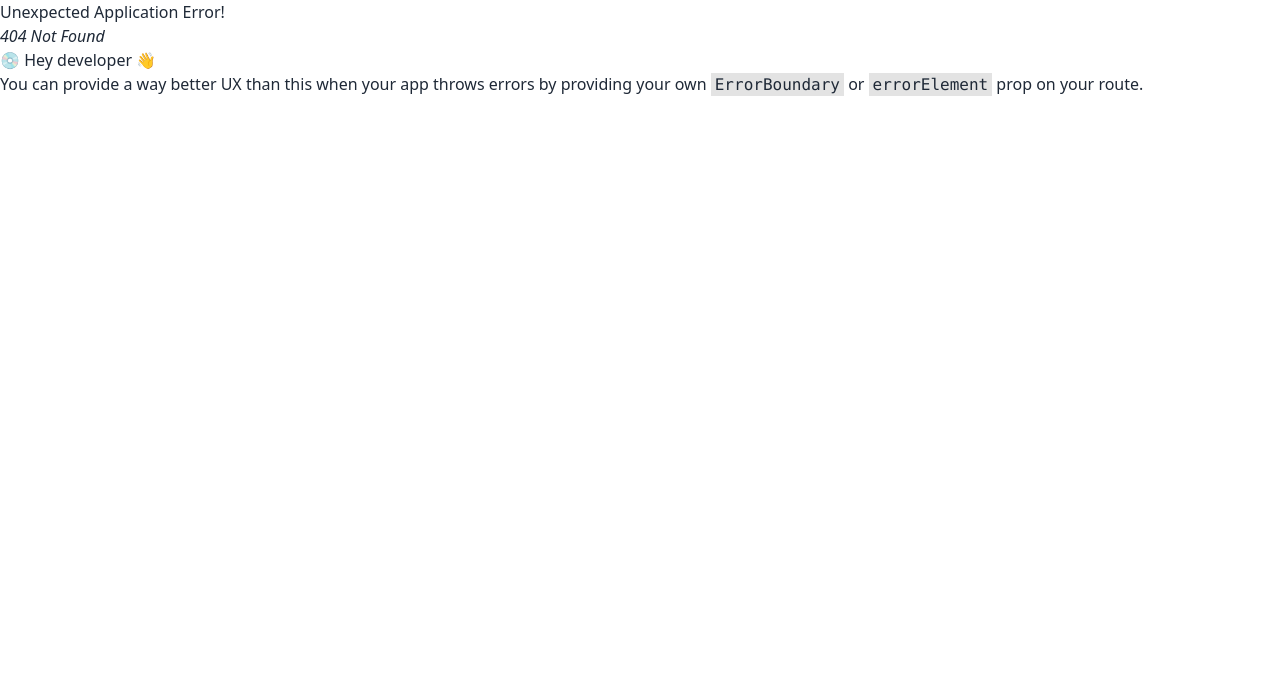
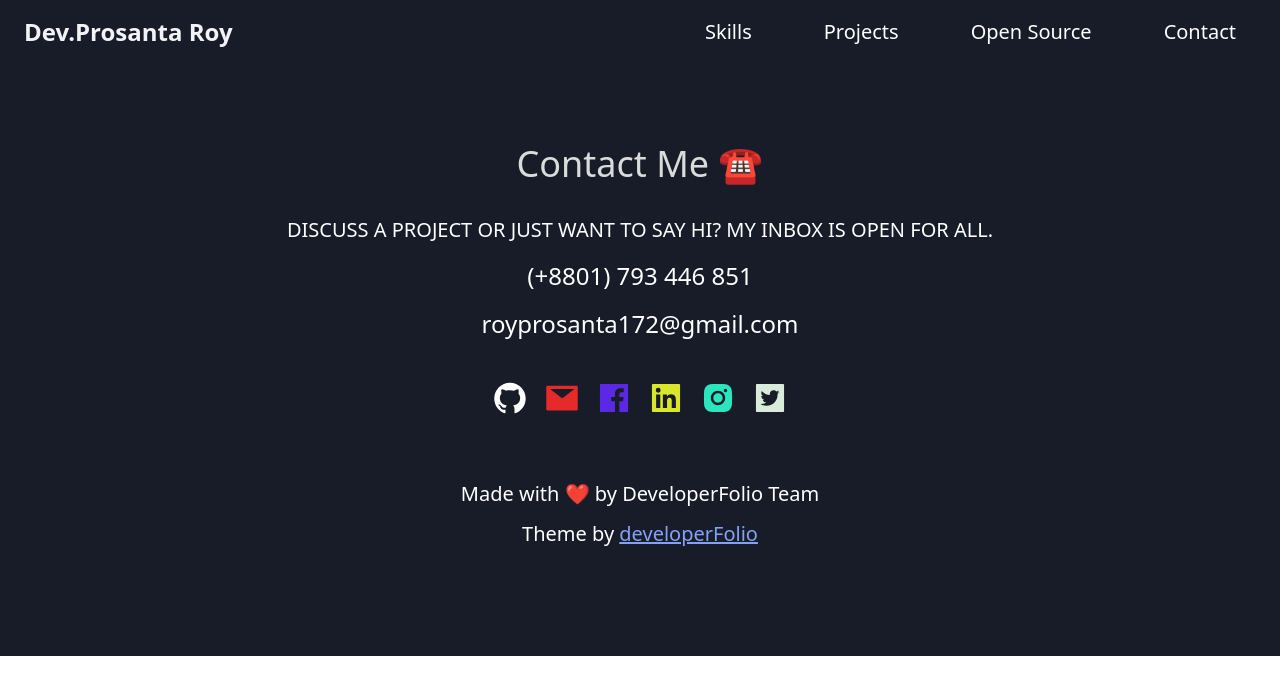
Before and after one commit to Prosantaroy1/PortFolio-site-React, a React (Vite) app: page /contact in a window 1280 px wide. Before the commit this address had no page. Shown: the top 694 px of the page. Built offline with nearby package versions, Linux system fonts and the light colour scheme.

Commit message:
contact page done

```diff
--- a/src/Component/Home/Contactpage/Contactpage.jsx
+++ b/src/Component/Home/Contactpage/Contactpage.jsx
@@ -1,12 +1,78 @@
-import React from 'react';
+import React from "react";
+import {
+  AiFillGithub,
+  AiFillFacebook,
+  AiFillLinkedin,
+  AiFillInstagram,
+  AiFillMail,
+  AiFillTwitterSquare,
+} from "react-icons/ai";
+import { Link } from "react-router-dom";
 
 const Contactpage = () => {
-    return (
-        <div className='pt-4 pb-8 px-10 flex flex-col text-[#ffff] justify-center items-center'>
-            <h3>Contactpage</h3>
-
-        </div>
-    );
+  return (
+    <div className="pt-12 pb-14 h-full px-10 flex flex-col text-[#ffff] justify-center items-center">
+      <h3 className="text-4xl pt-8 font-sans text-[#dbdbdb]">Contact Me ☎️</h3>
+      <p className="text-xl font-medium pt-8">
+        DISCUSS A PROJECT OR JUST WANT TO SAY HI? MY INBOX IS OPEN FOR ALL.
+      </p>
+      <p className="text-2xl font-medium pt-4">
+        <a href="tel:+8801793446851">(+8801) 793 446 851</a>
+      </p>
+      <a
+        href="mailto: royprosanta172@gmail.com"
+        className="text-2xl font-medium pt-4"
+      >
+        royprosanta172@gmail.com
+      </a>
+      <div className="flex gap-4 text-4xl  pt-10 pb-12">
+        <a href="" target="_blank">
+          <span>
+            <AiFillGithub />
+          </span>
+        </a>
+        <a href="#" target="_blank">
+          <span className="text-[#e62929]">
+            <AiFillMail />
+          </span>
+        </a>
+        <a href="" target="_blank">
+          <span className="text-[#5b29e6]">
+            <AiFillFacebook />
+          </span>
+        </a>
+        <a href="" target="_blank">
+          <span className="text-[#d9e629]">
+            <AiFillLinkedin />
+          </span>
+        </a>
+        <a href="#" target="_blank">
+          <span className="text-[#29e6bd]">
+            <AiFillInstagram />
+          </span>
+        </a>
+        <a href="#" target="_blank">
+          <span className="text-[#daebda]">
+            <AiFillTwitterSquare />
+          </span>
+        </a>
+      </div>
+      <div className="pt-4 pb-8">
+        <p className="text-xl text-center">
+          Made with ❤️ by DeveloperFolio Team
+        </p>
+        <p className="text-xl text-center pt-3 pb-5">
+          Theme by{" "}
+          <Link
+            className="text-[#83a2f5] underline"
+            to="https://github.com/saadpasta/developerFolio"
+          >
+            developerFolio
+          </Link>
+        </p>
+      </div>
+    </div>
+  );
 };
 
 export default Contactpage;
--- a/src/Component/Home/OpenSourcePage/OpenSourcePage.jsx
+++ b/src/Component/Home/OpenSourcePage/OpenSourcePage.jsx
@@ -8,7 +8,7 @@ const OpenSourcePage = () => {
         Open Source Projects
       </h3>
       <div className="flex flex-col w-full text-[#ffff] lg:flex-row gap-5">
-        <div className="grid flex-grow h-40 card shadow-lg  shadow-slate-800 hover:bg-lime-500 rounded-box place-items-center">
+        <div className="grid flex-grow h-40 card shadow-lg  shadow-slate-800 hover:bg-[#5a64e7] rounded-box place-items-center">
           <Link
             to="https://github.com/Prosantaroy1/The-Dragon-News-Project"
             target="_blank"
@@ -17,7 +17,7 @@ const OpenSourcePage = () => {
             News-Frontend Code
           </Link>
         </div>
-        <div className="grid flex-grow h-40 card shadow-lg  shadow-slate-800 hover:bg-lime-500 rounded-box place-items-center">
+        <div className="grid flex-grow h-40 card shadow-lg  shadow-slate-800 hover:bg-[#5a64e7] rounded-box place-items-center">
           <Link
             to="https://github.com/Prosantaroy1/News-dragon-server"
             target="_blank"
@@ -29,7 +29,7 @@ const OpenSourcePage = () => {
       </div>
       {/*part-2  */}
       <div className="flex pt-8 flex-col w-full text-[#ffff] lg:flex-row gap-5">
-        <div className="grid flex-grow h-40 card shadow-lg  shadow-slate-800 hover:bg-lime-500 rounded-box place-items-center">
+        <div className="grid flex-grow h-40 card shadow-lg  shadow-slate-800 hover:bg-[#5a64e7] rounded-box place-items-center">
           <Link
             to="https://github.com/Prosantaroy1/car-doctor-client"
             target="_blank"
@@ -38,7 +38,7 @@ const OpenSourcePage = () => {
             Car-Doctor-Frontend Code
           </Link>
         </div>
-        <div className="grid flex-grow h-40 card shadow-lg   shadow-slate-800 hover:bg-lime-500 rounded-box place-items-center">
+        <div className="grid flex-grow h-40 card shadow-lg   shadow-slate-800 hover:bg-[#5a64e7] rounded-box place-items-center">
           <Link
             to="https://github.com/Prosantaroy1/car-doctor-server"
             target="_blank"
--- a/src/Component/Home/SkillParsen/SkillParsen.jsx
+++ b/src/Component/Home/SkillParsen/SkillParsen.jsx
@@ -7,22 +7,22 @@ const SkillParsen = () => {
             <div className='mt-5 space-y-5 pb-5'>
                    {/*Frontend dev */}
                 <h3 className='text-[#ffff] text-2xl font-mono'>Frontend / Design</h3>
-                <div className='bg-[#fffdfd] h-6 relative rounded-xl'>
+                <div className='bg-[#fffdfd] h-4 relative rounded-xl'>
                     <span className='bg-[#1463f7] absolute  h-full block w-[95%] rounded' ></span>
                 </div>
                 {/*react js */}
                 <h3 className='text-[#ffff] text-2xl font-mono'>React Js</h3>
-                <div className='bg-[#fffdfd] h-6 relative rounded-xl'>
+                <div className='bg-[#fffdfd] h-4 relative rounded-xl'>
                     <span className='bg-[#1476f7] absolute  h-full block w-[82%] rounded' ></span>
                 </div>
                    {/*backend */}
                 <h3 className='text-[#ffff] text-2xl font-mono'>Backend Development</h3>
-                <div className='bg-[#fffdfd] h-6 relative rounded-xl'>
+                <div className='bg-[#fffdfd] h-4 relative rounded-xl'>
                     <span className='bg-[#3a7fe7] absolute  h-full block w-[70%] rounded' ></span>
                 </div>
                  {/*js program */}
                 <h3 className='text-[#ffff] text-2xl font-mono'>JS Programming</h3>
-                <div className='bg-[#fffdfd] h-6 relative rounded-xl'>
+                <div className='bg-[#fffdfd] h-4 relative rounded-xl'>
                     <span className='bg-[#2265f5] absolute  h-full block w-[89%] rounded' ></span>
                 </div>
             </div>
--- a/src/routers/router.jsx
+++ b/src/routers/router.jsx
@@ -4,6 +4,7 @@ import Home from "../Component/Home/Home/Home";
 import Skill from "../Component/Home/SkillSector/Skill";
 import Projectpage from "../Component/Home/ProjectPage/Projectpage";
 import OpenSourcePage from "../Component/Home/OpenSourcePage/OpenSourcePage";
+import Contactpage from "../Component/Home/Contactpage/Contactpage";
 
 const router = createBrowserRouter([
     {
@@ -25,6 +26,10 @@ const router = createBrowserRouter([
         {
           path: 'opensource',
           element: <OpenSourcePage/>
+        },
+        {
+          path: 'contact',
+          element: <Contactpage/>
         }
       ]
     },
```
